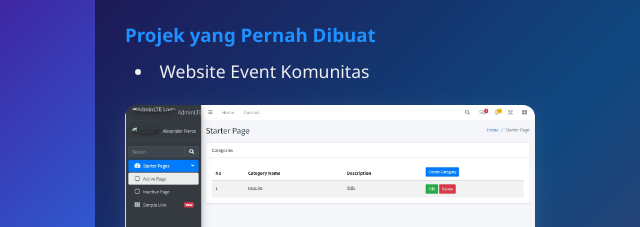
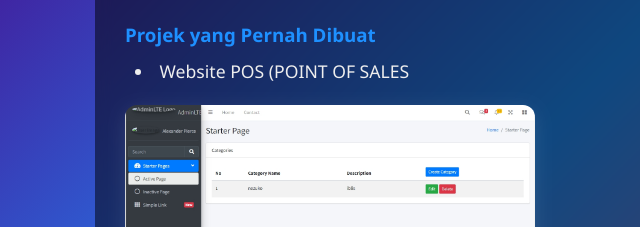
Before and after one commit to astirianti/asti.github.io, a plain HTML site: page index.html in a window 1280 px wide. Shown: the part 1072-1299 px from the top of the page, 95-735 px from the left. Drawn offline with Linux system fonts and the light colour scheme.

Commit message:
Update index.html

```diff
--- a/index.html
+++ b/index.html
@@ -57,7 +57,7 @@
       <h3>Projek yang Pernah Dibuat</h3>
 
       <ul>
-        <li>Website Event Komunitas</li>
+        <li>Website POS (POINT OF SALES</li>
       </ul>
 
       <div class="project-images">
```
